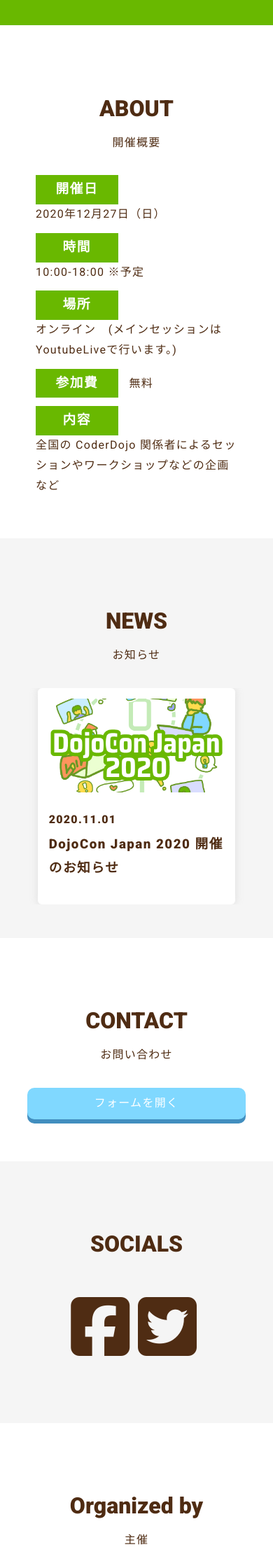
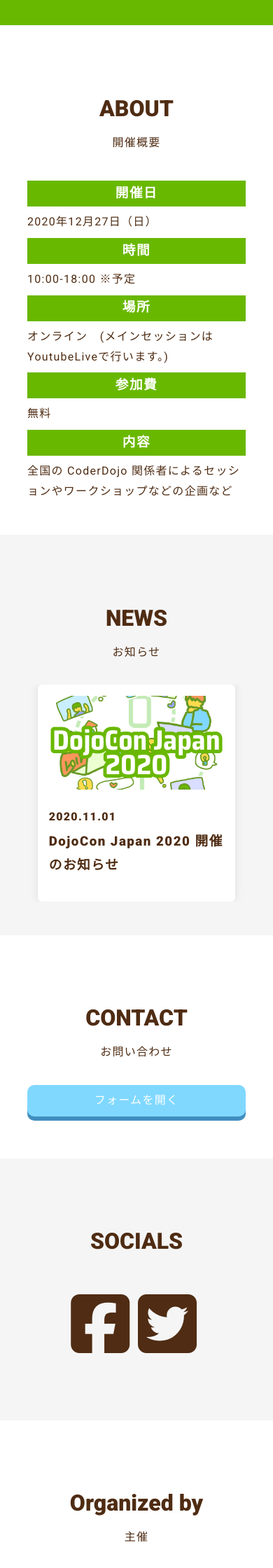
Before and after one commit to coderdojo-japan/dojocon2020.coderdojo.jp, a Jekyll site: the page built from index.html, in a window 390 px wide. Shown: the part 2574-4814 px from the top of the page at 70% size. Built offline with Jekyll 4.4.1, drawn with Linux system fonts in a browser that asks for light colours; nearby versions of some CDN libraries; some web fonts are replaced.

Commit message:
モバイルの時の崩れを修正

```diff
--- a/_sass/_top.scss
+++ b/_sass/_top.scss
@@ -117,6 +117,14 @@
       padding: 4px 12px;
       text-align: center;
       width: 5em;
+    }
+    @media screen and (max-width: 600px) {
+      margin: 0;
+      h3 {
+        width: 100%;
+        padding: 0.1rem 0;
+        margin: .5rem auto .5rem auto;
+      }
     }
   }
 
```
